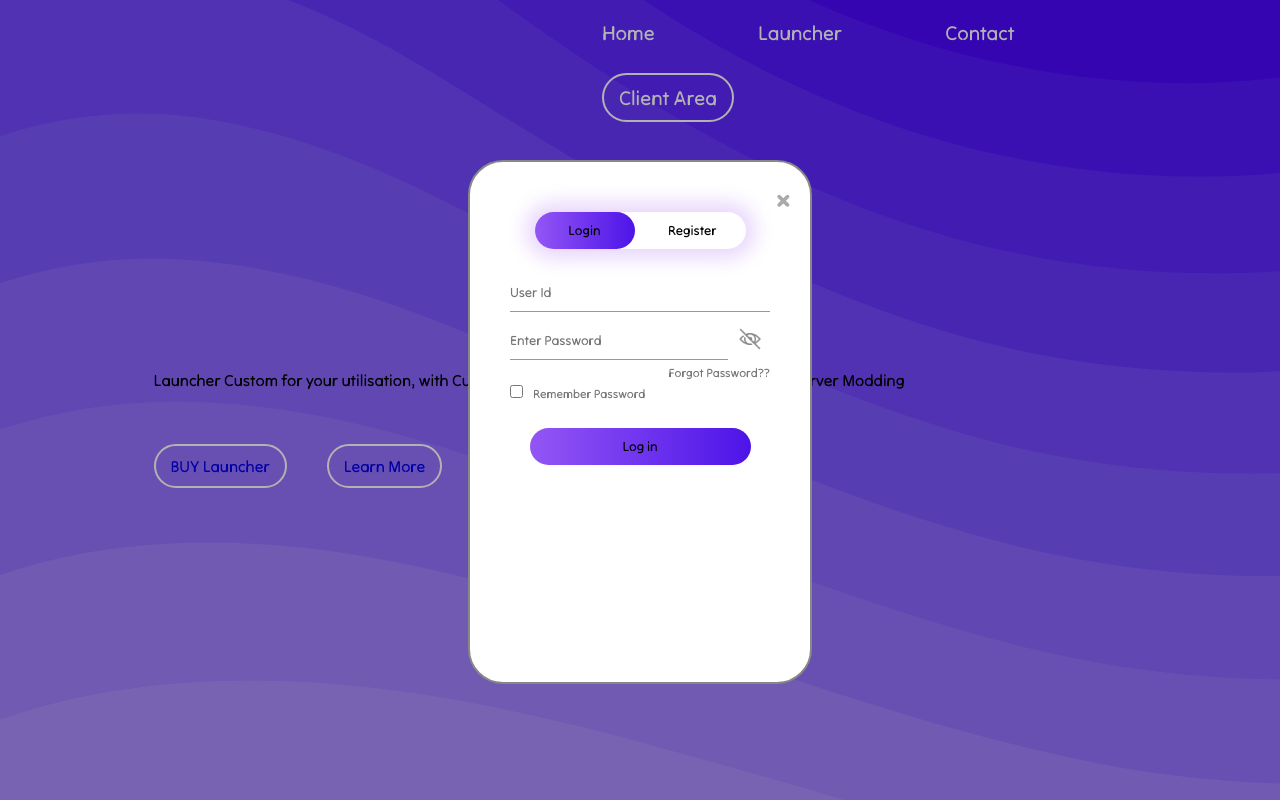
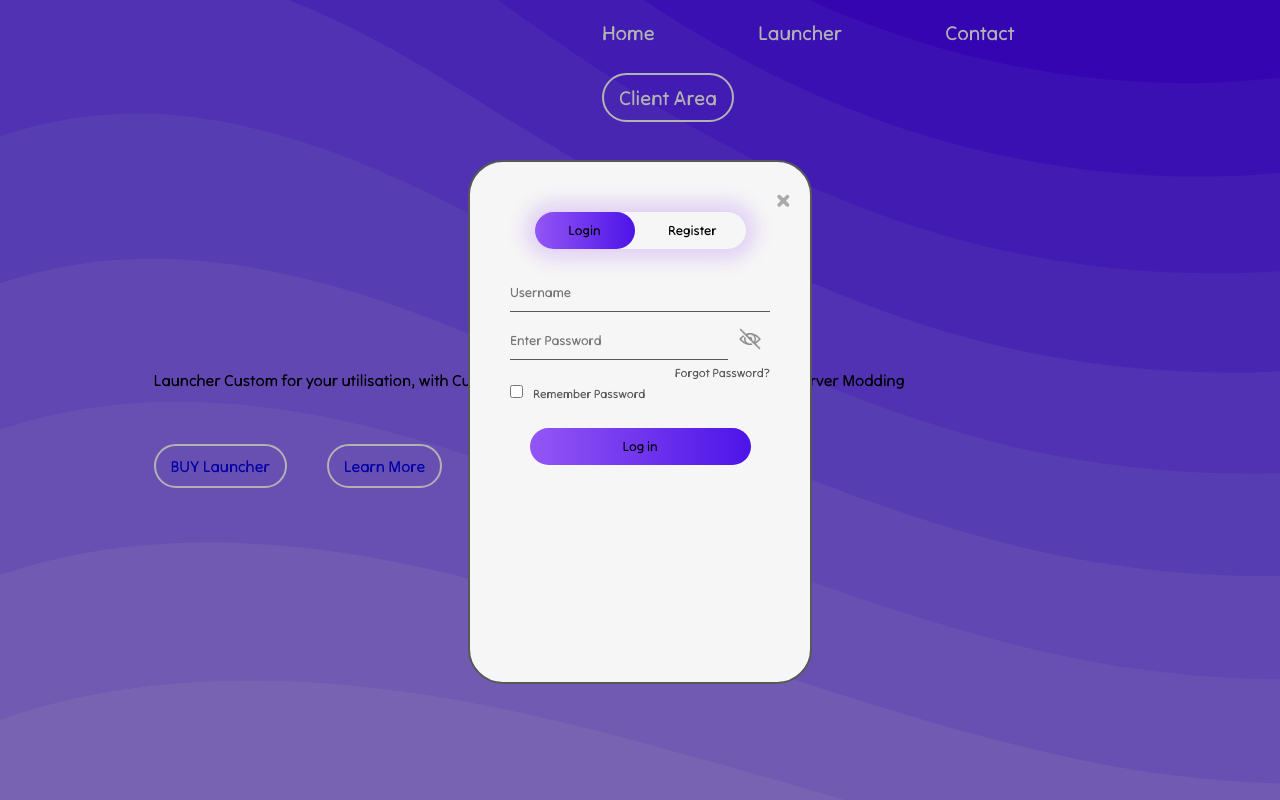
Before and after one commit to KangPvP/SiteMcMarket, a plain HTML site: page index.html in a window 1280 px wide. Both pictures are taken after a click on the link "Client Area". Drawn offline with Linux system fonts and the light colour scheme; a script that the page names is missing.

Commit message:
Edit css

```diff
--- a/index.html
+++ b/index.html
@@ -48,21 +48,21 @@
             </div>
             <div class="login-register">
                 <form id="login" class="input-group">
-                    <input type="text" class="input-field" placeholder="User Id" required>
+                    <input type="text" class="input-field" placeholder="Username" required>
                     <div class="pass-field">
                         <input type="password" id="pass" class="input-field" placeholder="Enter Password" required>
                         <div class="action-pass"><img id="hide-pass" src="./assets/emoji/hide_32px.png" onclick="showPass()" width="24px"><img id="show-pass" src="./assets/emoji/eye_32px.png" onclick="hidePass()" width="24px"></div>
                     </div>
 
 
-                    <div class="forgot-pass">Forgot Password??</div>
+                    <div class="forgot-pass">Forgot Password?</div>
                     <input type="checkbox" class="chech-box"><span>Remember Password</span>
                     <button type="submit" class="submit-btn">Log in</button>
 
                 </form>
 
                 <form id="register" class="input-group">
-                    <input tye="text" class="input-field" placeholder="User Id" required>
+                    <input tye="text" class="input-field" placeholder="Username" required>
                     <input type="email" class="input-field" placeholder="Email" required>
                     <input type="Password" class="input-field" placeholder="Enter Password" required>
                     <input type="checkbox" class="chech-box"><span>I agree to the terms & conditions</span>
@@ -109,6 +109,13 @@
             imgHide.style.display = "block";
         }
 
+        var divFogotPass = document.getElementById("")
+
+        function fogotPass(){
+
+        }
+
+
 
 
         // Get the modal
--- a/style.css
+++ b/style.css
@@ -129,8 +129,8 @@ div.all-page {
 
 
 div.login-page {
-    background-color: white;
-    border: 2px solid #888;
+    background-color: rgb(246, 246, 246);
+    border: 2px solid #585858;
     border-radius: 35px;
     padding: 20px;
 
@@ -152,7 +152,15 @@ div.button-box {
     border-radius: 30px;
 }
 
-.toggle-btn{
+div#login-page .close {
+    cursor: pointer;
+    color: #aaaaaa;
+    float: right;
+    font-size: 28px;
+    font-weight: bold;
+}
+
+div#login-page div.button-box .toggle-btn{
     margin: auto;
     padding: 10px 30px;
     width: 100px;
@@ -178,20 +186,20 @@ div.button-box {
     transition: .5;
 }
 
-.input-group{
+div.login-register form.input-group{
     position: absolute;
     width: 260px;
     transition: .5s;
 }
 
-.input-field{
+div.login-register form.input-group .input-field{
     width: 100%;
     padding: 10px 0;
     margin: 5px 0;
     border-left: 0;
     border-top: 0 ;
     border-right: 0;
-    border-bottom: 1px solid #999;
+    border-bottom: 1px solid #585858;
     outline: none;
     background: transparent;
 }
@@ -242,14 +250,14 @@ div.button-box {
 div .forgot-pass {
     text-align: right;
     cursor: pointer;
-    color: #777;
+    color: #585858;
     font-size: 12px;
     position: relative;
 
 }
 
 span {
-    color: #777;
+    color: #585858;
     font-size: 12px;
     position: relative;
 }
@@ -268,14 +276,6 @@ span {
 }
 
 
-.close {
-    cursor: pointer;
-    color: #aaaaaa;
-    float: right;
-    font-size: 28px;
-    font-weight: bold;
-}
-
 
 /*ul.mainPanel {
 
```
